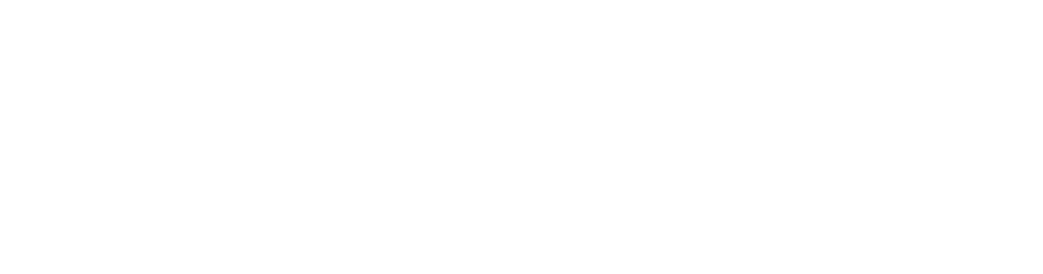
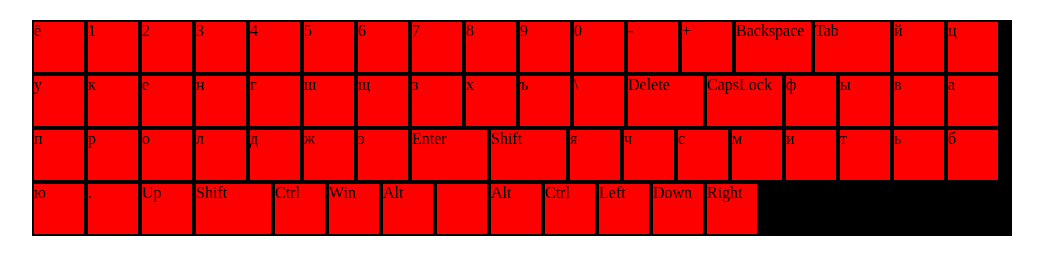
Before and after one commit to Stepbackru/virtual-keyboard, a website with bundled scripts: page index.html in a window 1280 px wide. Shown: the whole page, without its empty margins (118-1161 px from the left). Built offline with nearby package versions, Linux system fonts and the light colour scheme.

Commit message:
feat: keyboard drawing in process

```diff
--- a/index.html
+++ b/index.html
@@ -4,6 +4,7 @@
     <meta charset="UTF-8">
     <meta name="viewport" content="width=device-width, initial-scale=1.0">
     <title>Virtual keyboard</title>
+    <link rel="stylesheet" href="./style.css">
 </head>
 <body>
     <script type="module" src="./index.js"></script>
--- a/index.js
+++ b/index.js
@@ -0,0 +1,5 @@
+import init from './src/components/init.js';
+
+window.onload = () => {
+  init();
+};
--- /dev/null
+++ b/src/components/init.js
@@ -0,0 +1,34 @@
+const init = () => {
+  initKeyBoard();
+};
+
+const initKeyBoard = () => {
+  const wrapper = document.createElement('div');
+  wrapper.classList.add('wrapper');
+  document.body.append(wrapper);
+
+  const keyboard = document.createElement('div');
+  keyboard.classList.add('keyboard');
+  document.querySelector('.wrapper').append(keyboard);
+
+  const ruKeyboardKeys = ['ё', '1', '2', '3', '4', '5', '6', '7', '8', '9', '0', '-', '+', 'Backspace',
+    'Tab', 'й', 'ц', 'у', 'к', 'е', 'н', 'г', 'ш', 'щ', 'з', 'х', 'ъ', '\\', 'Delete',
+    'CapsLock', 'ф', 'ы', 'в', 'а', 'п', 'р', 'о', 'л', 'д', 'ж', 'э', 'Enter',
+    'Shift', 'я', 'ч', 'с', 'м', 'и', 'т', 'ь', 'б', 'ю', '.', 'Up', 'Shift',
+    'Ctrl', 'Win', 'Alt', ' ', 'Alt', 'Ctrl', 'Left', 'Down', 'Right'];
+  const anyKeys = ['Backspace', 'Tab', 'Delete', 'CapsLock', 'Enter', 'Shift'];
+
+  for (let i = 0; i < ruKeyboardKeys.length; i++) {
+    const keyboardKey = document.createElement('div');
+    keyboardKey.classList.add('keyboard__key');
+    document.querySelector('.keyboard').append(keyboardKey);
+    keyboardKey.innerText = ruKeyboardKeys[i];
+    for (let j = 0; j < anyKeys.length; j++) {
+      if (keyboardKey.innerText === anyKeys[j]) {
+        keyboardKey.classList.add('keyboard__key-any');
+      }
+    }
+  }
+};
+
+export default init;
--- /dev/null
+++ b/src/data/buttons.js
@@ -0,0 +1,5 @@
+const buttons = [
+  {},
+];
+
+export default buttons;
--- /dev/null
+++ b/style.css
@@ -0,0 +1,29 @@
+body {
+    margin: 0;
+    padding: 0;
+}
+.wrapper {
+    max-width: 1020px;
+    min-height: 50px;
+    margin: 0 auto;
+    padding: 20px;
+    box-sizing: border-box;
+}
+.keyboard {
+    width: 100%;
+    display: flex;
+    flex-wrap: wrap;
+    background: #000;
+    min-height: 50px;
+    justify-content: flex-start;
+}
+.keyboard__key {
+    width: 50px;
+    height: 50px;
+    background: red;
+    margin: 2px 2px;
+    box-sizing: border-box;
+}
+.keyboard__key-any {
+    width: 75px
+}
```
Also changed, not shown: .eslintrc.js.
